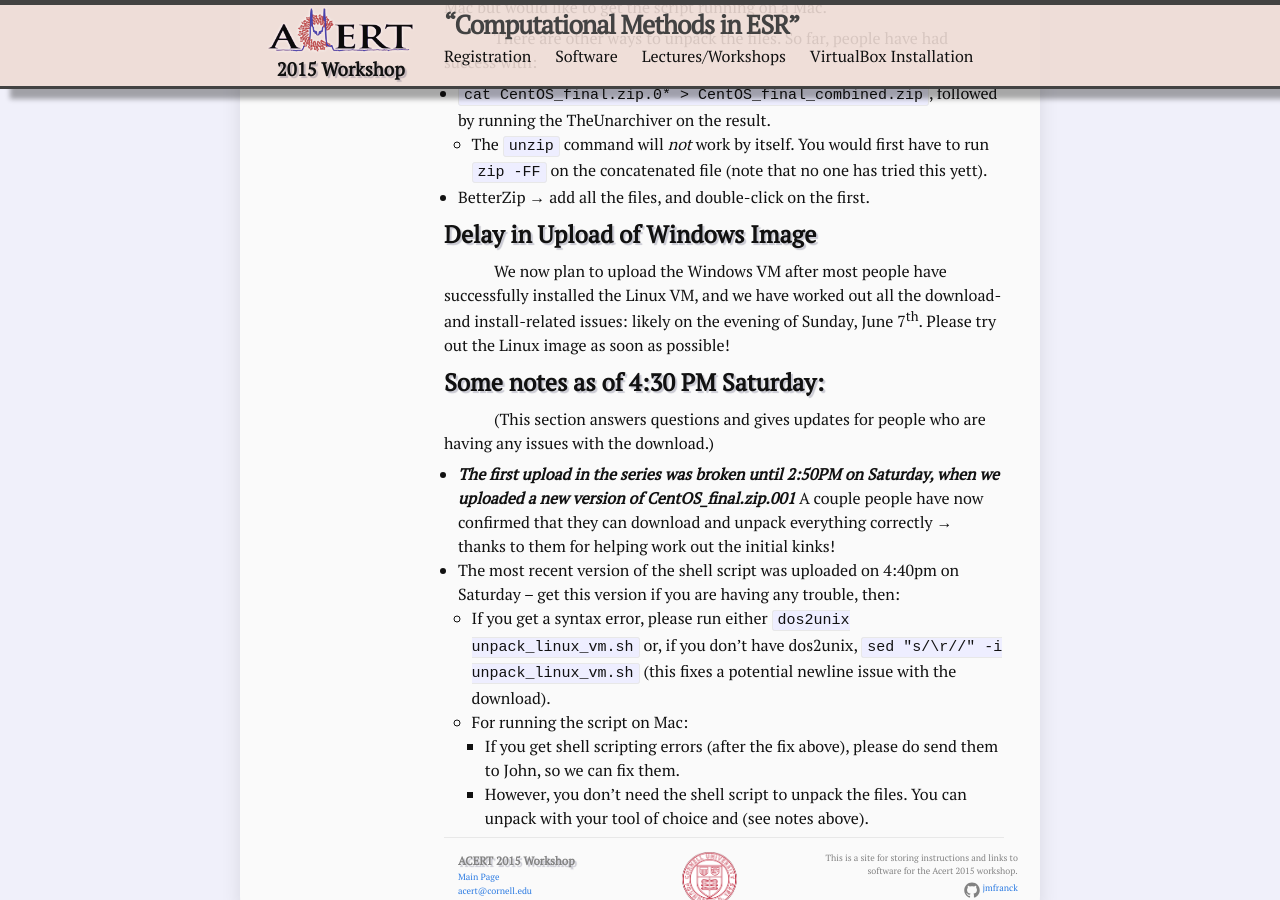
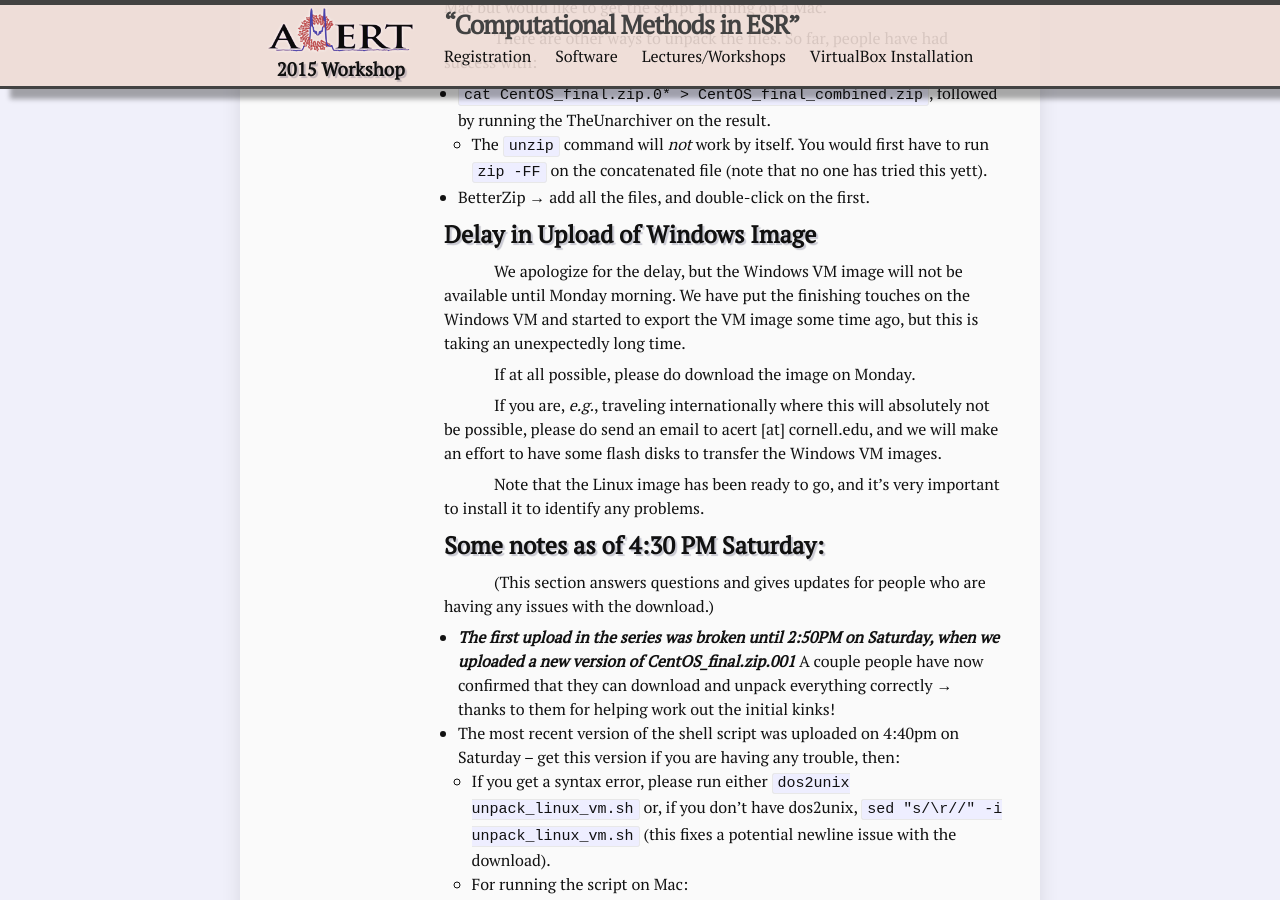
Before and after one commit to jmfranck/acert.github.io, a Jekyll site: the page built from VirtualBox/Downloads.md, in a window 1280 px wide and 900 px high, scrolled down 1530 px. Built offline with Jekyll 4.4.1, drawn with Linux system fonts in a browser that asks for light colours.

Commit message:
posted delay in the windows image

```diff
--- a/VirtualBox/Downloads.md
+++ b/VirtualBox/Downloads.md
@@ -57,7 +57,14 @@ So far, people have had success with:
 
 ## Delay in Upload of Windows Image
 
-We now plan to upload the Windows VM after most people have successfully installed the Linux VM, and we have worked out all the download- and install-related issues: likely on the evening of Sunday, June 7<sup>th</sup>.  Please try out the Linux image as soon as possible!
+We apologize for the delay, but the Windows VM image will not be available until Monday morning.
+We have put the finishing touches on the Windows VM and started to export the VM image some time ago, but this is taking an unexpectedly long time.
+
+If at all possible, please do download the image on Monday.
+
+If you are, *e.g.*, traveling internationally where this will absolutely not be possible, please do send an email to acert [at] cornell.edu, and we will make an effort to have some flash disks to transfer the Windows VM images.
+
+Note that the Linux image has been ready to go, and it's very important to install it to identify any problems.
 
 ##Some notes as of 4:30 PM Saturday:
 (This section answers questions and gives updates for people who are having any issues with the download.)
```
Also changed, not shown: VirtualBox/checkin.md (+1 -0 lines).
